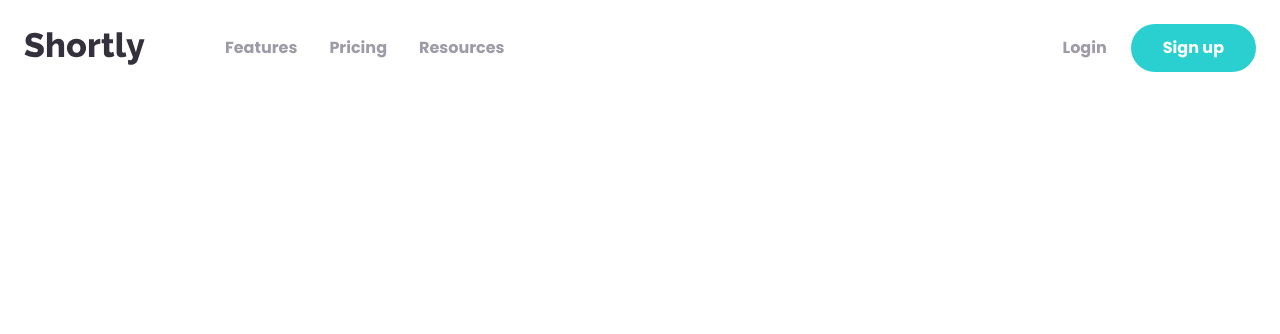
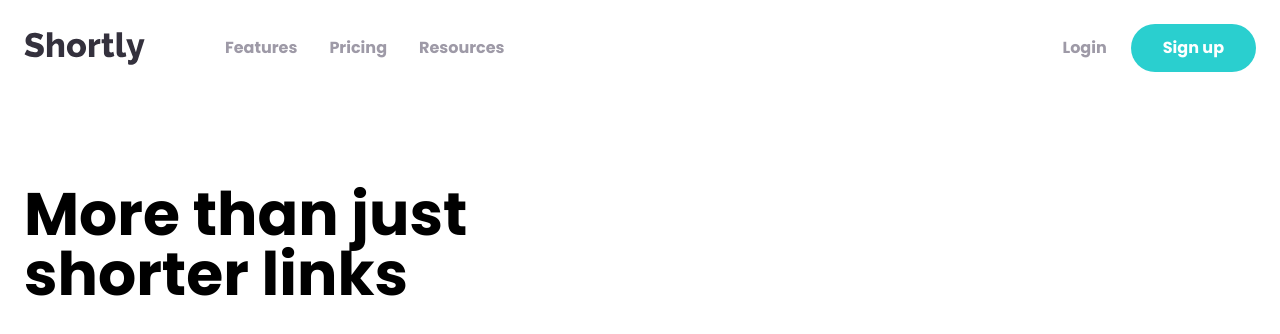
Before and after one commit to Armin-Fullstack/Shortly, a website: page inde.html in a window 1280 px wide. Drawn offline with Linux system fonts and the light colour scheme.

Commit message:
Feat: Added content title

```diff
--- a/inde.html
+++ b/inde.html
@@ -75,7 +75,8 @@
             <div class="flex flex-col-reverse lg:flex-row">
                 <!-- content container  -->
                 <div class="flex flex-col space-y-10 mb-44 lg:mt-16 lg:w-1/2 xl:mb-52">
-
+                    <!-- content title  -->
+                   <h1 class="text-5xl lg:text-6xl font-bold text-center lg:text-left lg:max-w-md">More than just shorter links</h1>
                 </div>
             </div>
         </div>
```
Also changed, not shown: CSS/style.css.
